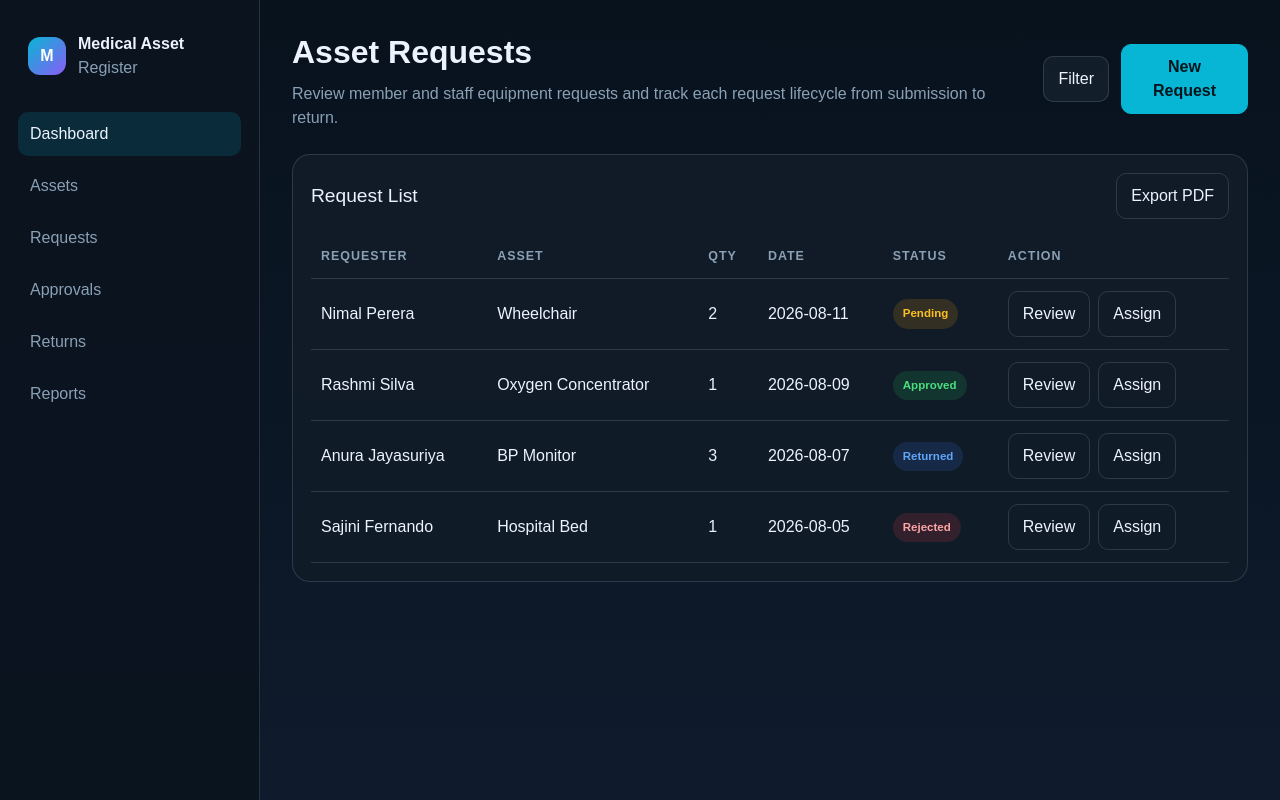
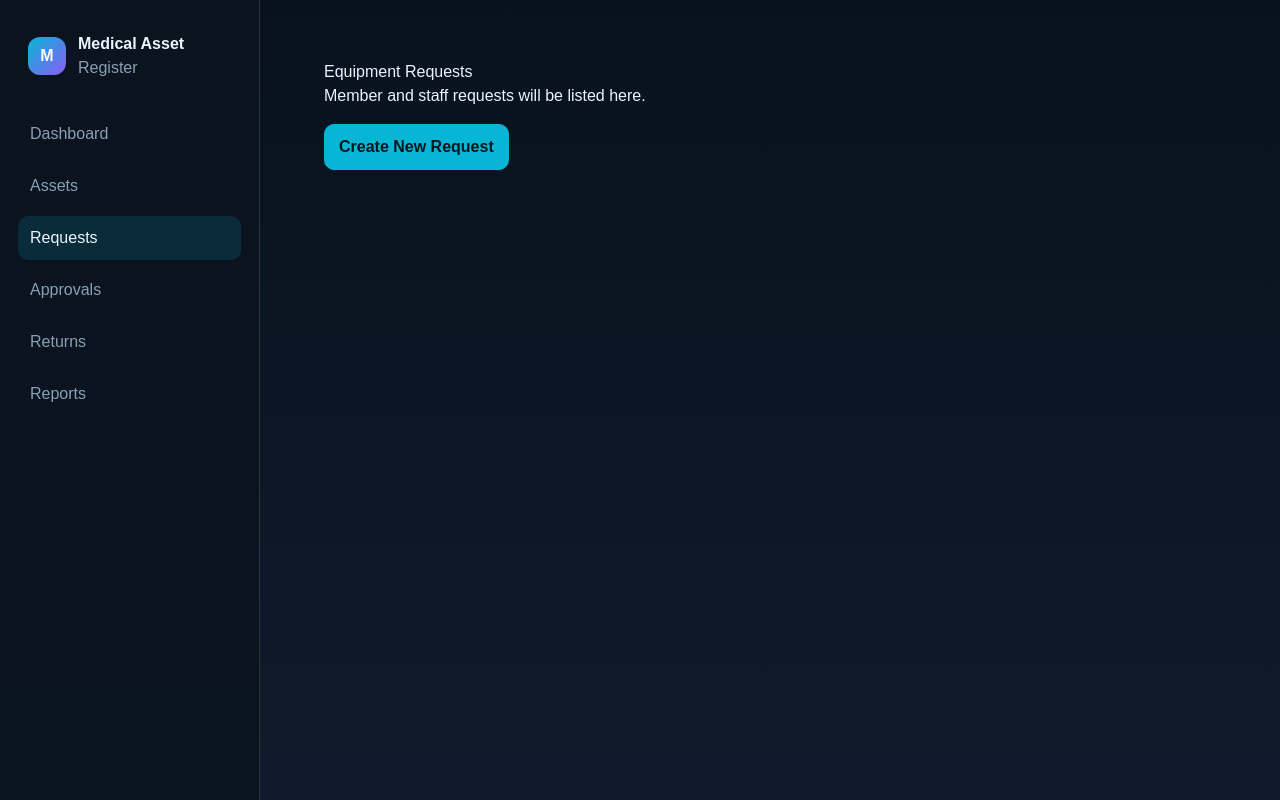
Before and after one commit to abdulmuthalib/AssetMovement, a Next.js app: page /requests in a window 1280 px wide. Built offline with nearby package versions, Linux system fonts and the light colour scheme.

Commit message:
Fix navigation: wire all buttons, create placeholder pages

```diff
--- a/app/approvals/page.tsx
+++ b/app/approvals/page.tsx
@@ -1,53 +1,9 @@
-import { PageShell } from '@/app/components/page-shell';
-import { requestRows } from '@/lib/mock-data';
-
 export default function ApprovalsPage() {
   return (
-    <PageShell
-      title="Approval Queue"
-      subtitle="Prioritize pending equipment approvals, track reasons, and complete assignment decisions."
-      actions={
-        <>
-          <button className="secondary-btn">Bulk Approve</button>
-          <button className="primary-btn">Review Queue</button>
-        </>
-      }
-    >
-      <div className="panel">
-        <div className="section-header">
-          <h2>Pending Requests</h2>
-          <button className="ghost-btn">Filters</button>
-        </div>
-        <div className="table-wrap">
-          <table className="data-table">
-            <thead>
-              <tr>
-                <th>Requestor</th>
-                <th>Asset</th>
-                <th>Qty</th>
-                <th>Request Date</th>
-                <th>Status</th>
-                <th>Action</th>
-              </tr>
-            </thead>
-            <tbody>
-              {requestRows.map((row) => (
-                <tr key={`${row.requester}-approval`}>
-                  <td>{row.requester}</td>
-                  <td>{row.asset}</td>
-                  <td>{row.quantity}</td>
-                  <td>{row.date}</td>
-                  <td><span className={`badge ${row.status.toLowerCase()}`}>{row.status}</span></td>
-                  <td className="action-row">
-                    <button className="ghost-btn">Approve</button>
-                    <button className="ghost-btn">Reject</button>
-                  </td>
-                </tr>
-              ))}
-            </tbody>
-          </table>
-        </div>
-      </div>
-    </PageShell>
+    <div style={{ padding: '2rem' }}>
+      <h1>Approval Queue</h1>
+      <p>Pending approvals for admin review.</p>
+      <button className="primary-btn" style={{ marginTop: '1rem' }}>Review Next Request</button>
+    </div>
   );
 }
--- a/app/assets/page.tsx
+++ b/app/assets/page.tsx
@@ -1,55 +1,9 @@
-import { PageShell } from '@/app/components/page-shell';
-import { assetRows } from '@/lib/mock-data';
-
 export default function AssetsPage() {
   return (
-    <PageShell
-      title="Asset Master"
-      subtitle="Control equipment inventory, status, quantities, and caution deposits across all locations."
-      actions={
-        <>
-          <button className="secondary-btn">Export CSV</button>
-          <button className="primary-btn">Add Asset</button>
-        </>
-      }
-    >
-      <div className="panel">
-        <div className="section-header">
-          <h2>Equipment Inventory</h2>
-          <button className="ghost-btn">Filters</button>
-        </div>
-        <div className="table-wrap">
-          <table className="data-table">
-            <thead>
-              <tr>
-                <th>Asset</th>
-                <th>Type</th>
-                <th>Serial</th>
-                <th>Qty</th>
-                <th>Status</th>
-                <th>Deposit</th>
-                <th>Action</th>
-              </tr>
-            </thead>
-            <tbody>
-              {assetRows.map((row) => (
-                <tr key={row.serial}>
-                  <td>{row.name}</td>
-                  <td>{row.type}</td>
-                  <td>{row.serial}</td>
-                  <td>{row.qty}</td>
-                  <td><span className={`badge ${row.status === 'Available' ? 'approved' : row.status === 'In Use' ? 'pending' : 'returned'}`}>{row.status}</span></td>
-                  <td>{row.deposit}</td>
-                  <td className="action-row">
-                    <button className="ghost-btn">Edit</button>
-                    <button className="ghost-btn">View</button>
-                  </td>
-                </tr>
-              ))}
-            </tbody>
-          </table>
-        </div>
-      </div>
-    </PageShell>
+    <div style={{ padding: '2rem' }}>
+      <h1>Assets Management</h1>
+      <p>Total medical equipment list will appear here.</p>
+      <button className="primary-btn" style={{ marginTop: '1rem' }}>Add New Asset</button>
+    </div>
   );
 }
--- a/app/components/sidebar.tsx
+++ b/app/components/sidebar.tsx
@@ -1,4 +1,7 @@
+'use client';
+
 import Link from 'next/link';
+import { usePathname } from 'next/navigation';
 
 const links = [
   { href: '/', label: 'Dashboard' },
@@ -10,6 +13,8 @@ const links = [
 ];
 
 export function Sidebar() {
+  const pathname = usePathname();
+
   return (
     <aside className="sidebar">
       <div className="brand">
@@ -21,11 +26,19 @@ export function Sidebar() {
       </div>
 
       <nav className="nav">
-        {links.map((link) => (
-          <Link key={link.href} href={link.href} className={link.href === '/' ? 'active' : ''}>
-            {link.label}
-          </Link>
-        ))}
+        {links.map((link) => {
+          const isActive = pathname === link.href || (pathname?.startsWith(link.href) && link.href !== '/');
+
+          return (
+            <Link
+              key={link.href}
+              href={link.href as any}
+              className={isActive ? 'active' : ''}
+            >
+              {link.label}
+            </Link>
+          );
+        })}
       </nav>
     </aside>
   );
--- a/app/page.tsx
+++ b/app/page.tsx
@@ -1,3 +1,6 @@
+'use client'; // Add this because we're using Link component
+
+import Link from 'next/link';
 import { PageShell } from '@/app/components/page-shell';
 import { StatCard } from '@/app/components/stat-card';
 import { activityRows, requestRows, stats } from '@/lib/mock-data';
@@ -9,8 +12,12 @@ export default function HomePage() {
       subtitle="Overview of asset movement, approvals, and availability across the organization."
       actions={
         <>
-          <button className="secondary-btn">Export PDF</button>
-          <button className="primary-btn">New Request</button>
+          <Link href="/reports" className="secondary-btn">
+            Export PDF
+          </Link>
+          <Link href="/requests/create" className="primary-btn">
+            New Request
+          </Link>
         </>
       }
     >
@@ -24,7 +31,9 @@ export default function HomePage() {
         <div className="panel">
           <div className="section-header">
             <h2>Request Status</h2>
-            <button className="ghost-btn">View details</button>
+            <Link href="/requests" className="ghost-btn">
+              View details
+            </Link>
           </div>
           <div className="table-wrap">
             <table className="data-table">
@@ -53,7 +62,9 @@ export default function HomePage() {
         <div className="panel">
           <div className="section-header">
             <h2>Recent Activity</h2>
-            <button className="ghost-btn">Timeline</button>
+            <Link href="/activity" className="ghost-btn">
+              Timeline
+            </Link>
           </div>
           <div className="table-wrap">
             <table className="data-table">
--- a/app/reports/page.tsx
+++ b/app/reports/page.tsx
@@ -1,51 +1,9 @@
-import { PageShell } from '@/app/components/page-shell';
-import { reportRows } from '@/lib/mock-data';
-
 export default function ReportsPage() {
   return (
-    <PageShell
-      title="Reports"
-      subtitle="Track movement, utilization, and financial summaries for a data-driven operations view."
-      actions={
-        <>
-          <button className="secondary-btn">Schedule Report</button>
-          <button className="primary-btn">Create Report</button>
-        </>
-      }
-    >
-      <div className="panel">
-        <div className="section-header">
-          <h2>Saved Reports</h2>
-          <button className="ghost-btn">Export All</button>
-        </div>
-        <div className="table-wrap">
-          <table className="data-table">
-            <thead>
-              <tr>
-                <th>Report</th>
-                <th>Owner</th>
-                <th>Last Run</th>
-                <th>Format</th>
-                <th>Action</th>
-              </tr>
-            </thead>
-            <tbody>
-              {reportRows.map((row) => (
-                <tr key={row.report}>
-                  <td>{row.report}</td>
-                  <td>{row.owner}</td>
-                  <td>{row.lastRun}</td>
-                  <td>{row.format}</td>
-                  <td className="action-row">
-                    <button className="ghost-btn">View</button>
-                    <button className="ghost-btn">Download</button>
-                  </td>
-                </tr>
-              ))}
-            </tbody>
-          </table>
-        </div>
-      </div>
-    </PageShell>
+    <div style={{ padding: '2rem' }}>
+      <h1>Reports & Analytics</h1>
+      <p>Generate PDF/CSV reports on asset movement.</p>
+      <button className="primary-btn" style={{ marginTop: '1rem' }}>Generate Monthly Report</button>
+    </div>
   );
 }
--- a/app/requests/page.tsx
+++ b/app/requests/page.tsx
@@ -1,53 +1,9 @@
-import { PageShell } from '@/app/components/page-shell';
-import { requestRows } from '@/lib/mock-data';
-
 export default function RequestsPage() {
   return (
-    <PageShell
-      title="Asset Requests"
-      subtitle="Review member and staff equipment requests and track each request lifecycle from submission to return."
-      actions={
-        <>
-          <button className="secondary-btn">Filter</button>
-          <button className="primary-btn">New Request</button>
-        </>
-      }
-    >
-      <div className="panel">
-        <div className="section-header">
-          <h2>Request List</h2>
-          <button className="ghost-btn">Export PDF</button>
-        </div>
-        <div className="table-wrap">
-          <table className="data-table">
-            <thead>
-              <tr>
-                <th>Requester</th>
-                <th>Asset</th>
-                <th>Qty</th>
-                <th>Date</th>
-                <th>Status</th>
-                <th>Action</th>
-              </tr>
-            </thead>
-            <tbody>
-              {requestRows.map((row) => (
-                <tr key={`${row.requester}-${row.asset}`}>
-                  <td>{row.requester}</td>
-                  <td>{row.asset}</td>
-                  <td>{row.quantity}</td>
-                  <td>{row.date}</td>
-                  <td><span className={`badge ${row.status.toLowerCase()}`}>{row.status}</span></td>
-                  <td className="action-row">
-                    <button className="ghost-btn">Review</button>
-                    <button className="ghost-btn">Assign</button>
-                  </td>
-                </tr>
-              ))}
-            </tbody>
-          </table>
-        </div>
-      </div>
-    </PageShell>
+    <div style={{ padding: '2rem' }}>
+      <h1>Equipment Requests</h1>
+      <p>Member and staff requests will be listed here.</p>
+      <button className="primary-btn" style={{ marginTop: '1rem' }}>Create New Request</button>
+    </div>
   );
 }
--- a/app/returns/page.tsx
+++ b/app/returns/page.tsx
@@ -1,51 +1,9 @@
-import { PageShell } from '@/app/components/page-shell';
-import { returnRows } from '@/lib/mock-data';
-
 export default function ReturnsPage() {
   return (
-    <PageShell
-      title="Return Management"
-      subtitle="Track equipment returns, damage checks, refund processing, and member follow-up."
-      actions={
-        <>
-          <button className="secondary-btn">Export Report</button>
-          <button className="primary-btn">Create Return</button>
-        </>
-      }
-    >
-      <div className="panel">
-        <div className="section-header">
-          <h2>Return Requests</h2>
-          <button className="ghost-btn">Inspection Log</button>
-        </div>
-        <div className="table-wrap">
-          <table className="data-table">
-            <thead>
-              <tr>
-                <th>Member</th>
-                <th>Asset</th>
-                <th>Return Date</th>
-                <th>Status</th>
-                <th>Action</th>
-              </tr>
-            </thead>
-            <tbody>
-              {returnRows.map((row) => (
-                <tr key={`${row.member}-${row.asset}`}>
-                  <td>{row.member}</td>
-                  <td>{row.asset}</td>
-                  <td>{row.date}</td>
-                  <td><span className={`badge ${row.status.toLowerCase().replace(/\s+/g, '-')}`}>{row.status}</span></td>
-                  <td className="action-row">
-                    <button className="ghost-btn">Inspect</button>
-                    <button className="ghost-btn">Refund</button>
-                  </td>
-                </tr>
-              ))}
-            </tbody>
-          </table>
-        </div>
-      </div>
-    </PageShell>
+    <div style={{ padding: '2rem' }}>
+      <h1>Returns Management</h1>
+      <p>Track equipment returns and condition checks.</p>
+      <button className="primary-btn" style={{ marginTop: '1rem' }}>Log Return</button>
+    </div>
   );
 }
```
